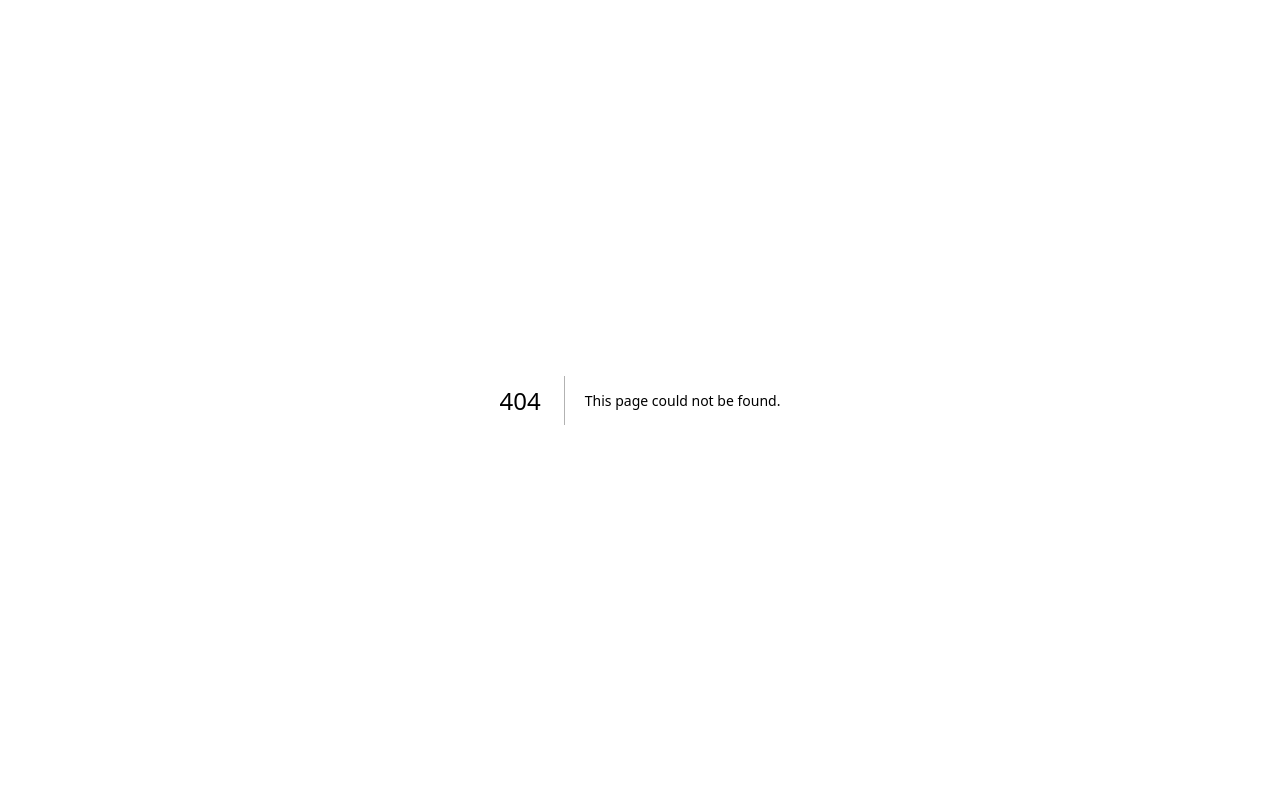
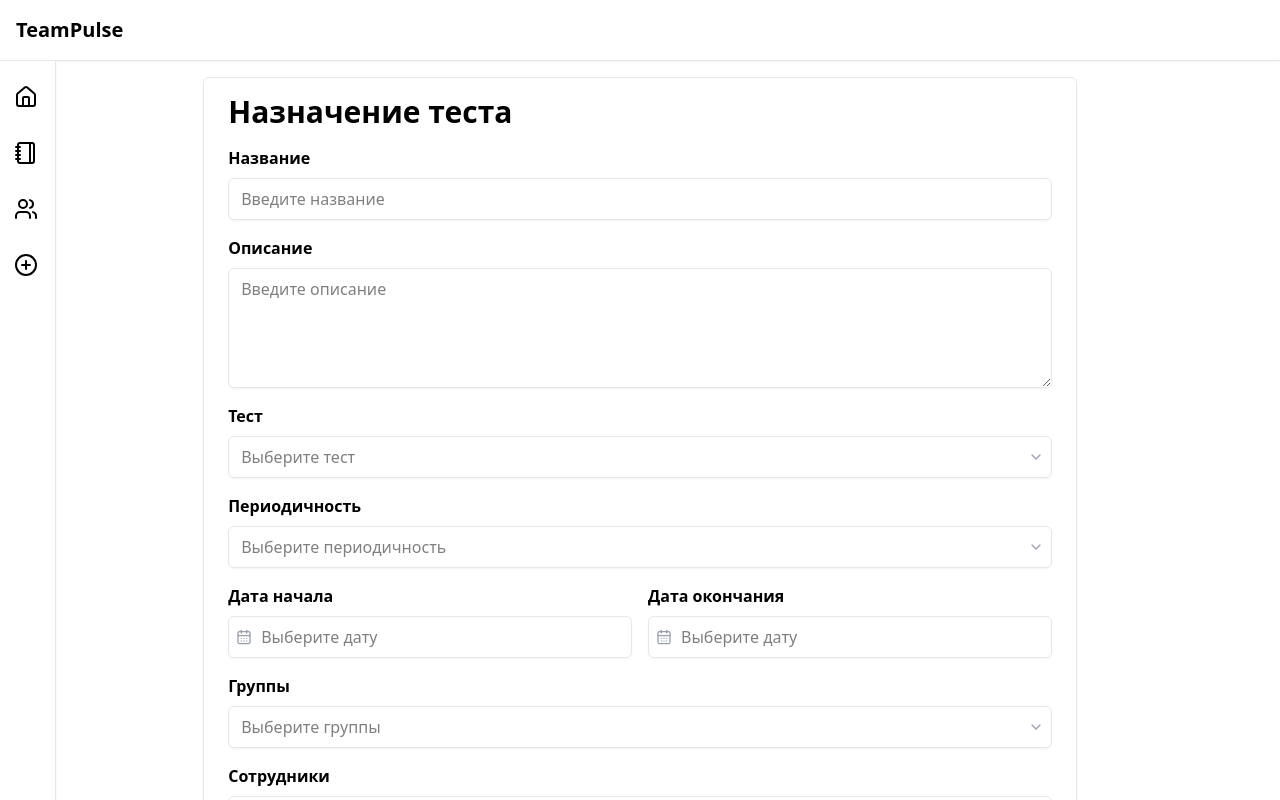
Before and after one commit to techman32/TeamPulse-v2, a Next.js app: page /dashboard/1/assign in a window 1280 px wide. Before the commit this address had no page. Built offline with nearby package versions, Linux system fonts and the light colour scheme.

Commit message:
Немного исправил UI-компоненты: Dropdown и DatePicker, наполнил страницу назначения теста

```diff
--- /dev/null
+++ b/src/app/dashboard/[test]/assign/page.tsx
@@ -0,0 +1,9 @@
+import TestAssignment from '@/entities/test-assignment/ui/TestAssignment'
+
+export default function TestAssignPage() {
+  return (
+    <div className={'border border-gray-200 rounded-md mx-[15%] my-4 py-4 px-6 shadow-xs'}>
+      <TestAssignment/>
+    </div>
+  )
+}
--- /dev/null
+++ b/src/entities/test-assignment/model/store.ts
@@ -0,0 +1,41 @@
+import {create} from 'zustand'
+
+type TestAssignmentStore = {
+  title: string
+  description: string
+  testId: string | null
+  frequency: string | null
+  startDate: Date | null
+  endDate: Date | null
+  groups: string[] | string
+  employees: string[] | string
+
+  setTitle: (title: string) => void
+  setDescription: (description: string) => void
+  setTestId: (testId: string) => void
+  setFrequency: (frequency: string) => void
+  setStartDate: (date: Date | null) => void
+  setEndDate: (date: Date | null) => void
+  setGroups: (groups: string[] | string) => void
+  setEmployees: (employees: string[] | string) => void
+}
+
+export const useTestAssignmentStore = create<TestAssignmentStore>((set) => ({
+  title: '',
+  description: '',
+  testId: null,
+  frequency: null,
+  startDate: null,
+  endDate: null,
+  groups: [],
+  employees: [],
+
+  setTitle: (title) => set({title}),
+  setDescription: (description) => set({description}),
+  setTestId: (testId) => set({testId}),
+  setFrequency: (frequency) => set({frequency}),
+  setStartDate: (date) => set({startDate: date}),
+  setEndDate: (date) => set({endDate: date}),
+  setGroups: (groups) => set({groups}),
+  setEmployees: (employees) => set({employees})
+}))
--- /dev/null
+++ b/src/entities/test-assignment/ui/TestAssignment.tsx
@@ -0,0 +1,102 @@
+'use client'
+import Input from '@/shared/ui/Input'
+import Textarea from '@/shared/ui/Textarea'
+import Dropdown from '@/shared/ui/Dropdown'
+import Button from '@/shared/ui/Button'
+import {useTestAssignmentStore} from '@/entities/test-assignment/model/store'
+import DatePicker from '@/shared/ui/DatePicker'
+
+export default function TestAssignment() {
+  const store = useTestAssignmentStore()
+  return (
+    <div className={'flex flex-col gap-4'}>
+      <h1 className={'text-3xl font-bold'}>Назначение теста</h1>
+      <div className={'flex flex-col gap-2'}>
+        <h2 className={'font-semibold'}>Название</h2>
+        <Input
+          placeholder={'Введите название'}
+          onChange={(e) => {
+            store.setTitle(e.target.value)
+          }}
+        />
+      </div>
+      <div className={'flex flex-col gap-2'}>
+        <h2 className={'font-semibold'}>Описание</h2>
+        <Textarea
+          placeholder={'Введите описание'}
+          onChange={(e) => {
+            store.setDescription(e.target.value)
+          }}
+        />
+      </div>
+      <div className={'flex flex-col gap-2'}>
+        <h2 className={'font-semibold'}>Тест</h2>
+        <Dropdown
+          options={['Готовый тест 1', 'Готовый тест 2', 'Готовый тест 3']}
+          placeholder={'Выберите тест'}
+          selected={[store.testId || '']}
+          onSelect={(selected) => {
+            if (typeof selected === 'string') {
+              store.setTestId(selected)
+            }
+          }}
+        />
+        {store.testId && (
+          <div className={'flex gap-2'}>
+            <Button text={'Посмотреть вопросы'} color={'secondary'}/>
+            <Button text={'Редактировать'} color={'secondary'}/>
+          </div>
+        )}
+      </div>
+      <div className={'flex flex-col gap-2'}>
+        <h2 className={'font-semibold'}>Периодичность</h2>
+        <Dropdown
+          options={['Каждый день', 'Каждую неделю', 'Каждый месяц', 'Каждые полгода', 'Каждый год']}
+          placeholder={'Выберите периодичность'}
+          selected={[store.frequency || '']}
+          onSelect={(selected) => {
+            if (typeof selected === 'string') {
+              store.setFrequency(selected)
+            }
+          }}
+        />
+      </div>
+      <div className={'flex gap-4 justify-stretch'}>
+        <div className={'flex flex-col gap-2 w-full'}>
+          <h2 className={'font-semibold'}>Дата начала</h2>
+          <DatePicker onChange={store.setStartDate}/>
+        </div>
+        <div className={'flex flex-col gap-2 w-full'}>
+          <h2 className={'font-semibold'}>Дата окончания</h2>
+          <DatePicker onChange={store.setEndDate}/>
+        </div>
+      </div>
+      <div className={'flex flex-col gap-2'}>
+        <h2 className={'font-semibold'}>Группы</h2>
+        <Dropdown
+          options={['Frontend', 'Backend', 'IT', 'Sites', 'В декрете', 'Военнообязанные']}
+          placeholder={'Выберите группы'}
+          multiple
+          selected={Array.isArray(store.groups) ? store.groups : [store.groups]}
+          onSelect={(selected) => store.setGroups(selected)}
+        />
+      </div>
+      <div className={'flex flex-col gap-2'}>
+        <h2 className={'font-semibold'}>Сотрудники</h2>
+        <Dropdown
+          options={['Иван Иванов', 'Иван Петров', 'Петр Иванов', 'Петр Петров', 'Алексей Семенов', 'Семен Алексеев']}
+          placeholder={'Выберите сотрудников'}
+          multiple
+          selected={Array.isArray(store.employees) ? store.employees : [store.employees]}
+          onSelect={(selected) => store.setEmployees(selected)}
+        />
+      </div>
+      <div className={'flex gap-2 flex-wrap'}>
+        <Button text={'Назначить'} onClick={() => {
+          console.log(store)
+        }}/>
+        <Button text={'Добавить в черновик'} color={'secondary'}/>
+      </div>
+    </div>
+  )
+}
--- a/src/entities/test-creation/ui/TestCreation.tsx
+++ b/src/entities/test-creation/ui/TestCreation.tsx
@@ -16,7 +16,7 @@ export default function TestCreation() {
   return (
     <div className={'flex flex-col gap-4'}>
       <div className={'flex justify-between flex-wrap gap-4'}>
-        <h1 className={'font-bold text-2xl'}>Создание теста</h1>
+        <h1 className={'font-bold text-3xl'}>Создание теста</h1>
         <Button text={'Импортировать'} color={'secondary'} icon={<Import size={16}/>}/>
       </div>
       <div className={'flex flex-col gap-2'}>
--- a/src/entities/test-creation/ui/TestForm.tsx
+++ b/src/entities/test-creation/ui/TestForm.tsx
@@ -31,8 +31,9 @@ export default function TestForm({testId}: { testId: string }) {
           <Dropdown
             options={answerTypes}
             placeholder={'Выберите тип ответа'}
+            selected={[answerTypes[question.answerType]]}
             onSelect={(selected) => {
-              const type = answerTypes.indexOf(selected)
+              const type = Array.isArray(selected) ? answerTypes.indexOf(selected[0]) : answerTypes.indexOf(selected)
               store.updateQuestion(testId, question.id, {answerType: type})
             }}
           />
--- a/src/shared/ui/DatePicker.tsx
+++ b/src/shared/ui/DatePicker.tsx
@@ -3,7 +3,11 @@ import {useEffect, useRef, useState} from 'react'
 import DateInput from '@/shared/ui/DateInput'
 import Calendar from '@/shared/ui/Calendar'
 
-export default function DatePicker() {
+interface DatePickerProps {
+  onChange: (date: Date | null) => void
+}
+
+export default function DatePicker({onChange}: DatePickerProps) {
   const [isOpen, setIsOpen] = useState<boolean>(false)
   const [date, setDate] = useState<Date | null>(null)
   const selectRef = useRef<HTMLDivElement>(null)
@@ -20,7 +24,9 @@ export default function DatePicker() {
   }, [])
 
   const handleDate = (year: number, month: number, day: number) => {
-    setDate(new Date(year, month, day))
+    const selectedDate = new Date(year, month, day)
+    setDate(selectedDate)
+    onChange(selectedDate)
   }
 
   return (
--- a/src/shared/ui/Dropdown.tsx
+++ b/src/shared/ui/Dropdown.tsx
@@ -7,24 +7,27 @@ interface DropdownProps {
   options: string[]
   placeholder: string
   multiple?: boolean
-  onSelect: (selected: string) => void
+  selected?: string[]
+  onSelect: (selected: string | string[]) => void
 }
 
-export default function Dropdown({options, placeholder, multiple = false, onSelect}: DropdownProps) {
+export default function Dropdown({options, placeholder, multiple = false, selected = [], onSelect}: DropdownProps) {
   const [isOpen, setIsOpen] = useState<boolean>(false)
-  const [selectedValues, setSelectedValues] = useState<string[]>([])
   const selectRef = useRef<HTMLDivElement>(null)
 
-  const handleSelect = (selected: string) => {
+  const handleSelect = (selectedItem: string) => {
+    let newSelectedValues: string[] | string
+
     if (multiple) {
-      setSelectedValues((prev) =>
-        prev.includes(selected) ? prev.filter((v) => v !== selected) : [...prev, selected]
-      )
+      newSelectedValues = selected.includes(selectedItem)
+        ? selected.filter((v) => v !== selectedItem)
+        : [...selected, selectedItem]
     } else {
-      setSelectedValues([selected])
+      newSelectedValues = selectedItem
       setIsOpen(false)
     }
-    onSelect(selected)
+
+    onSelect(newSelectedValues)
   }
 
   useEffect(() => {
@@ -40,8 +43,18 @@ export default function Dropdown({options, placeholder, multiple = false, onSele
 
   return (
     <div className={'relative'} ref={selectRef}>
-      <SelectInput placeholder={placeholder} value={selectedValues.join(', ')} onClick={() => setIsOpen(!isOpen)}/>
-      {isOpen && <Select options={options} onSelect={handleSelect} selectedValues={selectedValues}/>}
+      <SelectInput
+        placeholder={placeholder}
+        value={Array.isArray(selected) ? selected.join(', ') : selected}
+        onClick={() => setIsOpen(!isOpen)}
+      />
+      {isOpen && (
+        <Select
+          options={options}
+          onSelect={handleSelect}
+          selectedValues={Array.isArray(selected) ? selected : [selected]}
+        />
+      )}
     </div>
   )
 }
```
